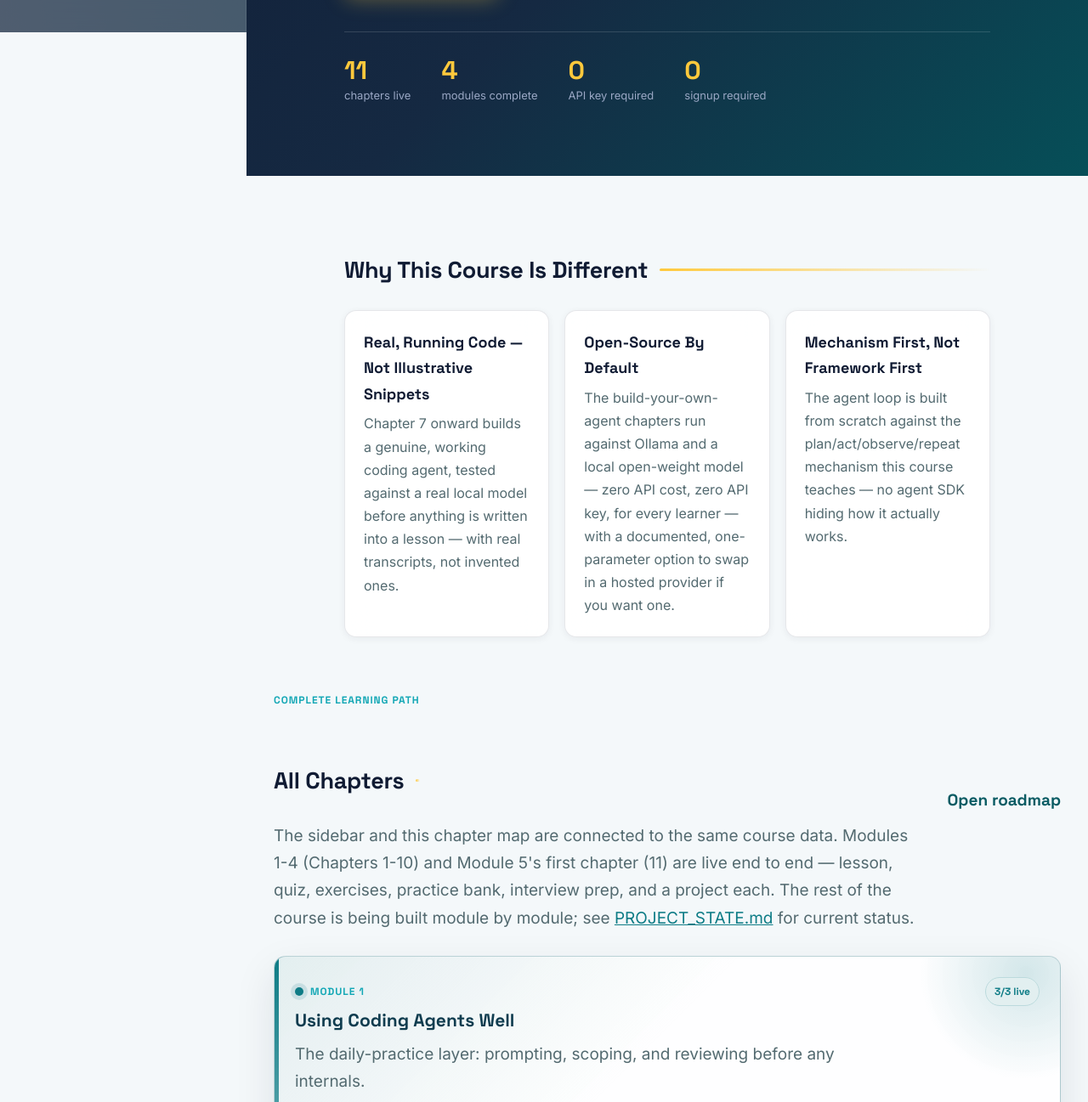
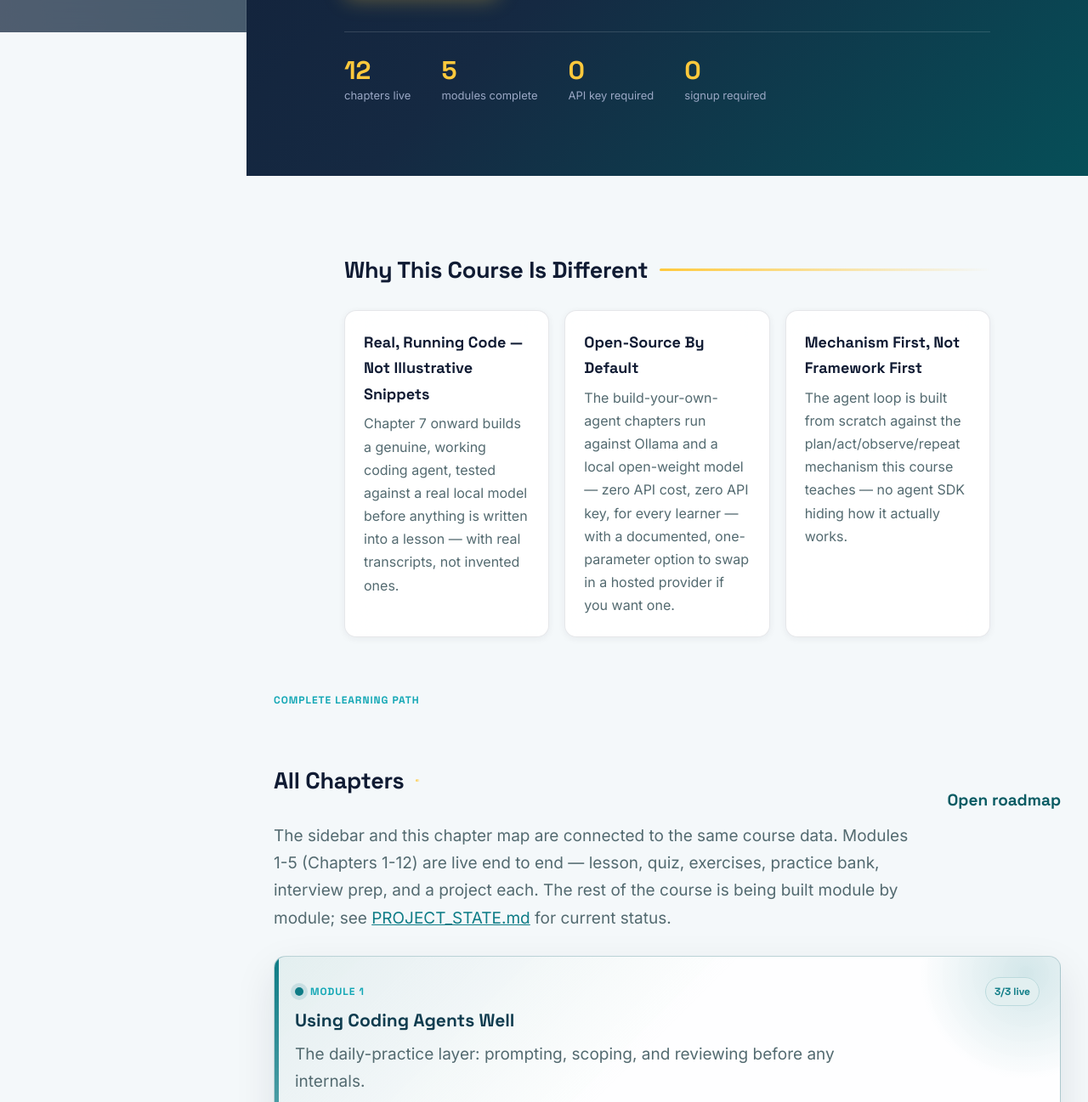
Before and after one commit to TechNaom/ai-coding-agents-for-everyone, a plain HTML site: page index.html in a window 1280 px wide. Shown: the part 762-2059 px from the top of the page at 85% size. Drawn offline with Linux system fonts and the light colour scheme.

Commit message:
Bump homepage/roadmap stats: Chapter 12 live, Module 5 complete
12 chapters live, 5 modules complete; Chapter 12's roadmap entry now
links to its real, live lesson instead of showing coming-soon.

Co-Authored-By: Claude Sonnet 5 <noreply@anthropic.com>

```diff
--- a/index.html
+++ b/index.html
@@ -48,8 +48,8 @@
       <a href="#chapters" class="btn-secondary">Browse chapters</a>
     </div>
     <div class="hero-stats">
-      <div><strong>11</strong><span>chapters live</span></div>
-      <div><strong>4</strong><span>modules complete</span></div>
+      <div><strong>12</strong><span>chapters live</span></div>
+      <div><strong>5</strong><span>modules complete</span></div>
       <div><strong>0</strong><span>API key required</span></div>
       <div><strong>0</strong><span>signup required</span></div>
     </div>
@@ -83,10 +83,9 @@
     </div>
     <p class="section-intro">
       The sidebar and this chapter map are connected to the same course
-      data. Modules 1-4 (Chapters 1-10) and Module 5's first chapter
-      (11) are live end to end — lesson, quiz, exercises, practice
-      bank, interview prep, and a project each. The rest of the course
-      is being built module by module; see
+      data. Modules 1-5 (Chapters 1-12) are live end to end — lesson,
+      quiz, exercises, practice bank, interview prep, and a project
+      each. The rest of the course is being built module by module; see
       <a href="https://github.com/TechNaom/ai-coding-agents-for-everyone/blob/main/PROJECT_STATE.md">PROJECT_STATE.md</a>
       for current status.
     </p>
```
Also changed, not shown: docs/curriculum/index.html (+1 -1 lines).
